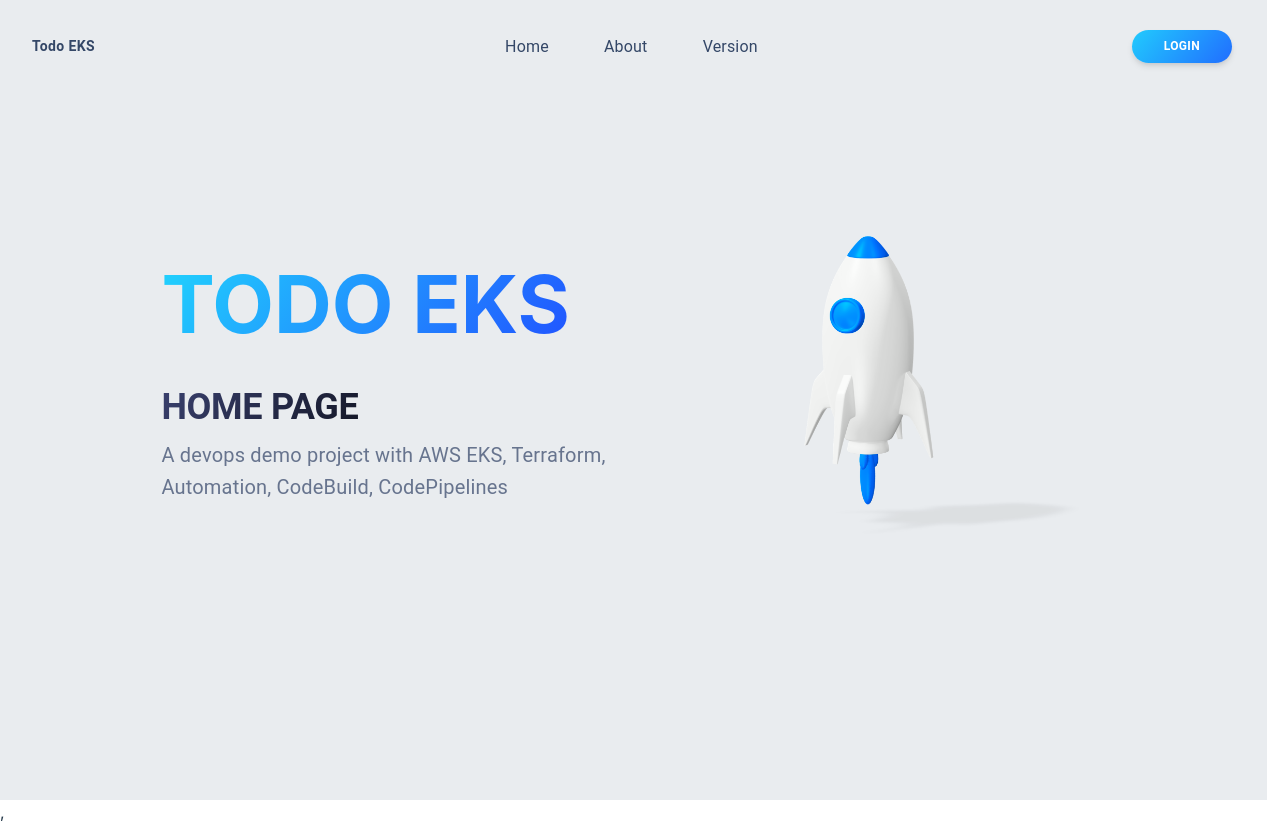
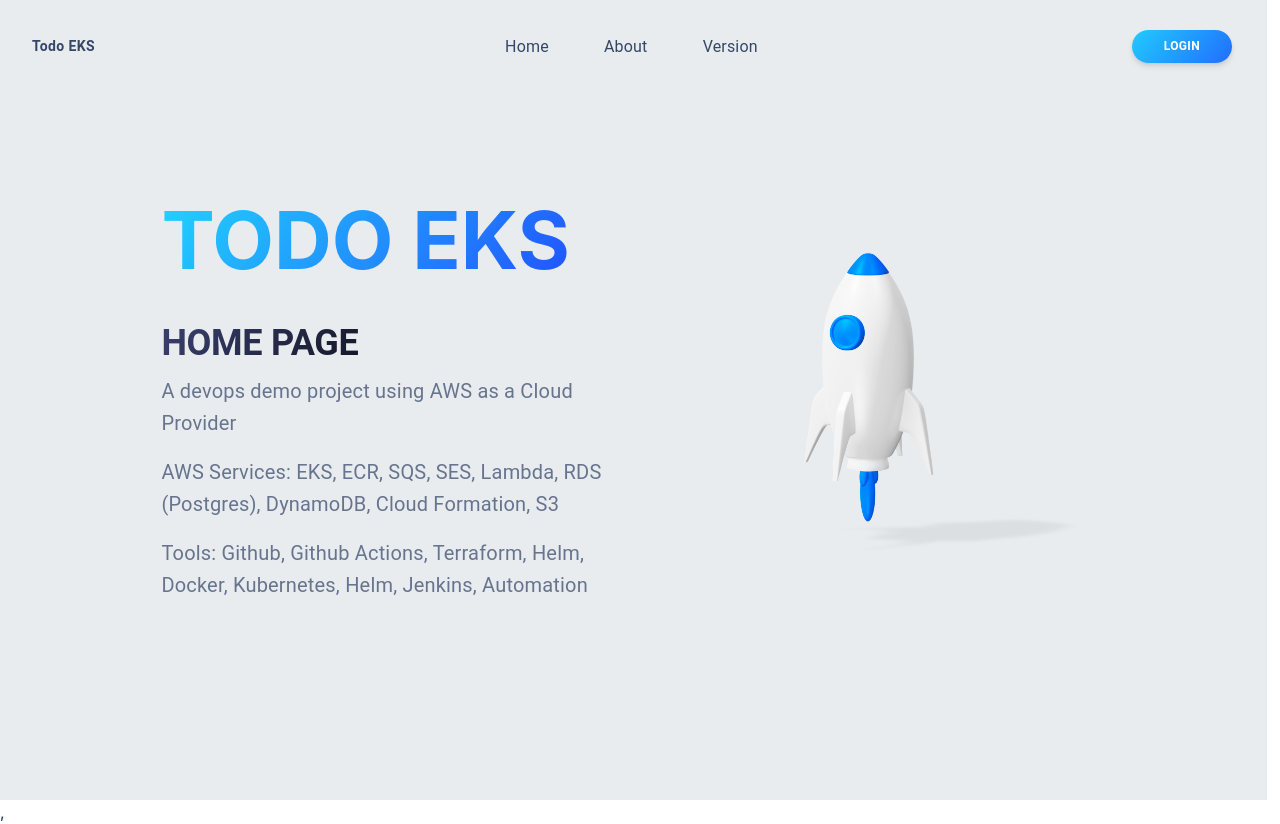
Before and after one commit to vunguyen88/openshift-rehost-client-svc, a React (Vite) app: page / in a window 1280 px wide. Built offline with nearby package versions, Linux system fonts and the light colour scheme.

Commit message:
update home, about, version and login page

```diff
--- a/src/pages/About.jsx
+++ b/src/pages/About.jsx
@@ -54,16 +54,16 @@
                 fontSize={{ xs: d5.fontSize, sm: d4.fontSize, md: d3.fontSize, lg: d1.fontSize }}
                 lineHeight={1.2}
               >
-                <SoftTypography variant="inherit" color="error" textGradient fontWeight="bold">
+                <SoftTypography variant="inherit" color="warning" textGradient fontWeight="bold">
                   About Page
                 </SoftTypography>
               </SoftBox>
               <SoftTypography variant="h2" color="dark" textGradient fontWeight="bold">
-                Erm. Page not found
+                Page is under construction
               </SoftTypography>
               <SoftBox mt={1} mb={2}>
                 <SoftTypography variant="body1" color="text">
-                  We suggest you to go to the homepage while we solve this issue.
+                  We suggest you to come back later.
                 </SoftTypography>
               </SoftBox>
               <SoftBox mt={4} mb={2}>
--- a/src/pages/Home.jsx
+++ b/src/pages/Home.jsx
@@ -63,7 +63,17 @@
               </SoftTypography>
               <SoftBox mt={1} mb={2}>
                 <SoftTypography variant="body1" color="text">
-                  A devops demo project with AWS EKS, Terraform, Automation, CodeBuild, CodePipelines
+                  A devops demo project using AWS as a Cloud Provider
+                </SoftTypography>
+              </SoftBox>
+              <SoftBox mt={1} mb={2}>
+                <SoftTypography variant="body1" color="text">
+                  AWS Services: EKS, ECR, SQS, SES, Lambda, RDS (Postgres), DynamoDB, Cloud Formation, S3
+                </SoftTypography>
+              </SoftBox>
+              <SoftBox mt={1} mb={2}>
+                <SoftTypography variant="body1" color="text">
+                  Tools: Github, Github Actions, Terraform, Helm, Docker, Kubernetes, Helm, Jenkins, Automation
                 </SoftTypography>
               </SoftBox>
               {/* <SoftBox mt={4} mb={2}>
--- a/src/pages/Version.jsx
+++ b/src/pages/Version.jsx
@@ -54,16 +54,16 @@
                 fontSize={{ xs: d5.fontSize, sm: d4.fontSize, md: d3.fontSize, lg: d1.fontSize }}
                 lineHeight={1.2}
               >
-                <SoftTypography variant="inherit" color="error" textGradient fontWeight="bold">
+                <SoftTypography variant="inherit" color="warning" textGradient fontWeight="bold">
                   Version Page
                 </SoftTypography>
               </SoftBox>
               <SoftTypography variant="h2" color="dark" textGradient fontWeight="bold">
-                Erm. Page not found
+                Page is under construction
               </SoftTypography>
               <SoftBox mt={1} mb={2}>
                 <SoftTypography variant="body1" color="text">
-                  We suggest you to go to the homepage while we solve this issue.
+                  We suggest you to come back later.
                 </SoftTypography>
               </SoftBox>
               <SoftBox mt={4} mb={2}>
--- a/src/pages/auth/Login.jsx
+++ b/src/pages/auth/Login.jsx
@@ -123,8 +123,8 @@
                 Login
               </SoftButton>
             </SoftBox>
-            <Separator />
-            <SoftBox mt={1} mb={3}>
+            {/* <Separator /> */}
+            {/* <SoftBox mt={1} mb={3}>
               <SoftButton
                 component={Link}
                 to="/auth/register"
@@ -134,7 +134,22 @@
               >
                 Register
               </SoftButton>
-            </SoftBox>
+            </SoftBox> */}
+            <SoftBox mt={3} textAlign="center">
+                <SoftTypography variant="button" color="text" fontWeight="regular">
+                  Don't have an account with us &nbsp;
+                  <SoftTypography
+                    component={Link}
+                    to="/auth/register"
+                    variant="button"
+                    color="info"
+                    fontWeight="medium"
+                    //textGradient
+                  >
+                  Sign up
+                  </SoftTypography>
+                </SoftTypography>
+              </SoftBox>
           </SoftBox>
         </SoftBox>
       </Card>
```
